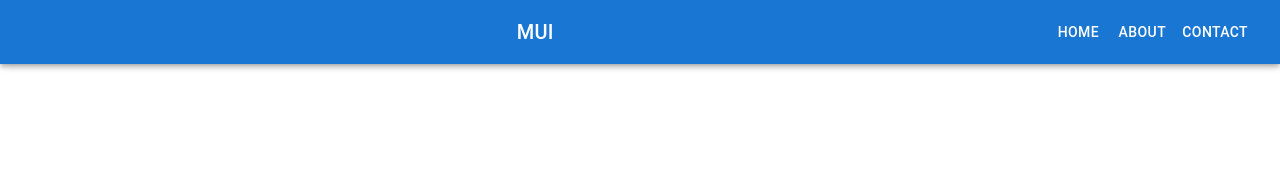
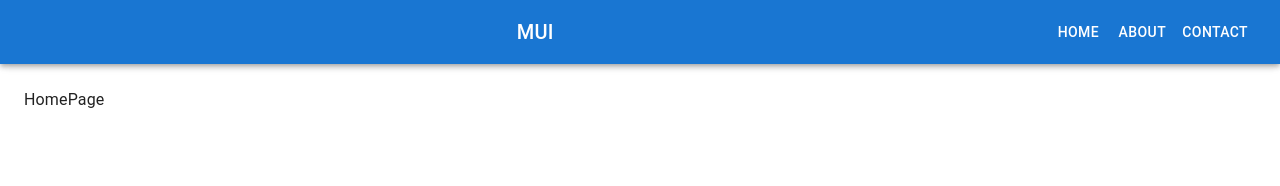
Before and after one commit to Mustafa2911/ecommerce-1, a React (Create React App) app: page / in a window 1280 px wide. Shown: the top 186 px of the page. Built offline with nearby package versions, Linux system fonts and the light colour scheme.

Commit message:
created main layout

```diff
--- a/src/Components/NavBar.js
+++ b/src/Components/NavBar.js
@@ -47,7 +47,7 @@
     window !== undefined ? () => window().document.body : undefined;
 
   return (
-    <Box sx={{ display: "flex" }}>
+    <>
       <CssBaseline />
       <AppBar component='nav'>
         <Toolbar>
@@ -96,7 +96,7 @@
           {drawer}
         </Drawer>
       </nav>
-    </Box>
+    </>
   );
 }
 
--- a/src/Layout/MainLayout.js
+++ b/src/Layout/MainLayout.js
@@ -1,16 +1,20 @@
 import React from "react";
 import { Outlet } from "react-router-dom";
 import NavBar from "../Components/NavBar";
+import Box from "@mui/material/Box";
+import Toolbar from "@mui/material/Toolbar";
 
 const MainLayout = () => {
   return (
-    <>
-      <NavBar />
-      <main>
+    <Box sx={{ display: "flex" }}>
+      <header>
+        <NavBar />
+      </header>
+      <Box component='main' sx={{ p: 3 }}>
+        <Toolbar />
         <Outlet />
-      </main>
-      ;
-    </>
+      </Box>
+    </Box>
   );
 };
 
```
